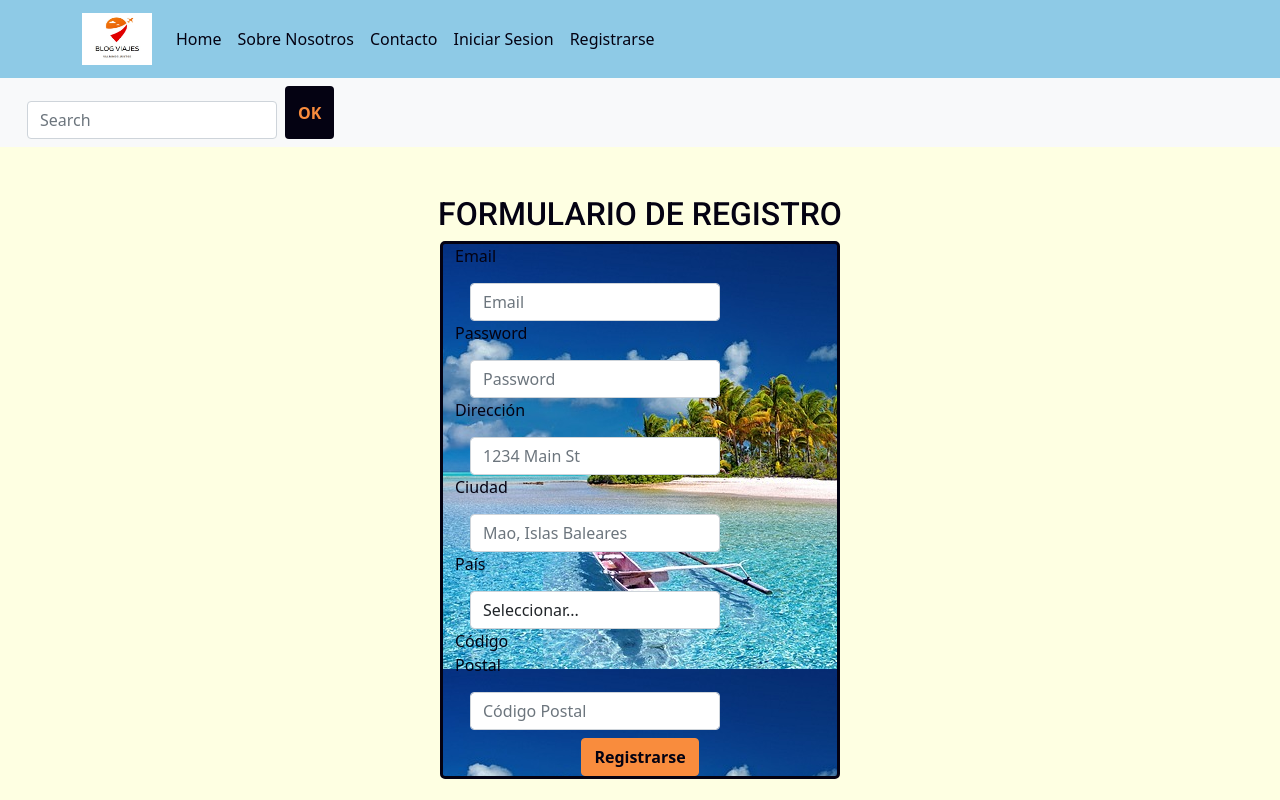
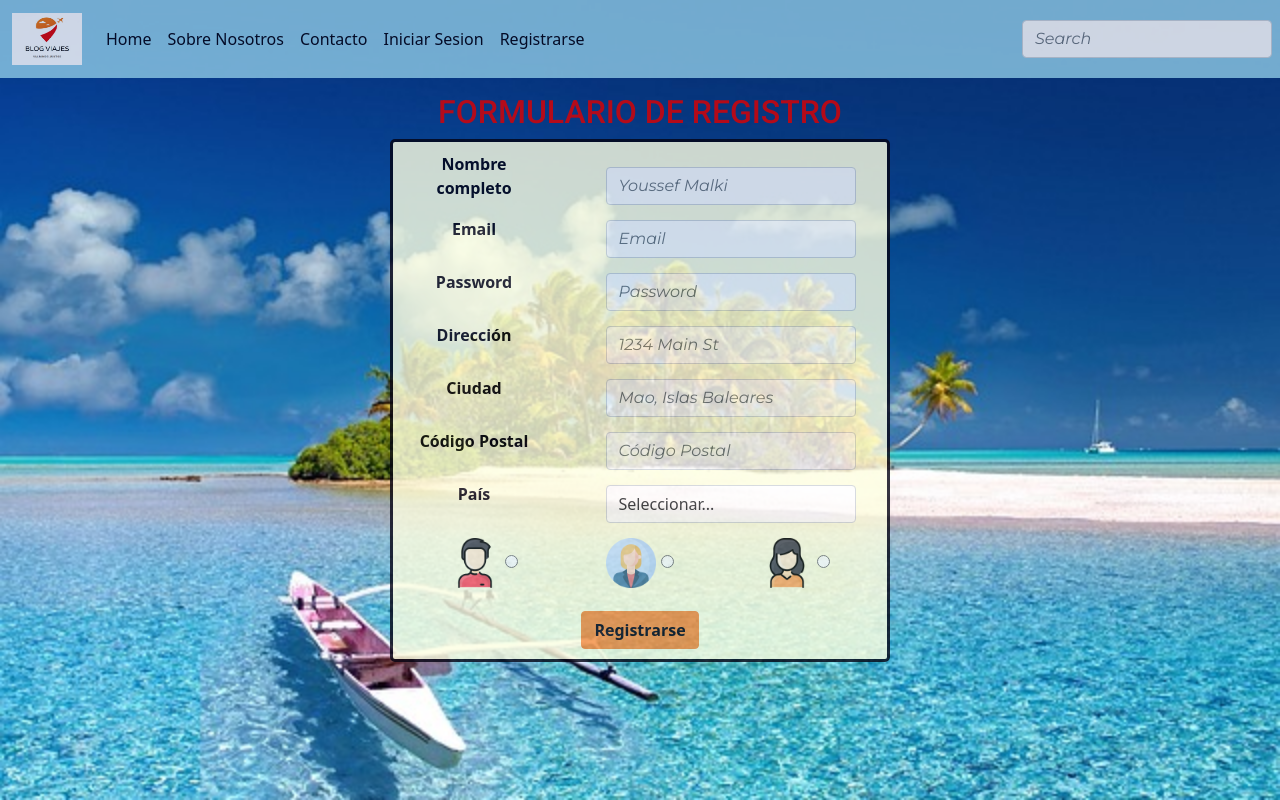
Before and after one commit to malkiyoussefPro/Diw2023-2024, a plain HTML site: page resgistrarse.html in a window 1280 px wide. Drawn offline with nearby package versions, Linux system fonts and the light colour scheme.

Commit message:
autre modification

```diff
--- a/resgistrarse.html
+++ b/resgistrarse.html
@@ -8,6 +8,7 @@
     <link rel="preconnect" href="https://fonts.gstatic.com" crossorigin>
     <link href="https://fonts.googleapis.com/css2?family=Lato&family=Montserrat:ital,wght@0,100;0,200;0,400;0,500;0,600;0,700;0,800;0,900;1,100;1,200;1,300;1,400;1,500;1,600;1,700;1,800;1,900&family=Roboto:ital,wght@0,100;0,500;0,700;0,900;1,100;1,300;1,400;1,500;1,700;1,900&display=swap" rel="stylesheet">
     <link rel="stylesheet" href="style.css">
+    <link rel="stylesheet" href="https://cdn.jsdelivr.net/npm/bootstrap-icons@1.11.1/font/bootstrap-icons.css">
   <title>Registrarse</title>
 </head>
 <body>
@@ -42,57 +43,114 @@
         </ul>
       </div>
     </div>
-  </nav>
-  <nav class="navbar navbar-light bg-light">
-    <div class="container-fluid">
-      <form class="d-flex">
-        <input class="form-control me-2" type="search" placeholder="Search" aria-label="Search">
-        <button class="btn " type="submit" style="color: #f98c3d; background-color: #040212; font-weight: bold;">OK</button>
-      </form>
+    <div>
+       <span>
+       <input class="form-control m-2" type="search" placeholder="Search" aria-label="Search">
+      </span>
     </div>
+
   </nav>
 
-  <div class="container mt-5">
+  <center>
+  <div class="container ">
   <h2 class="h2_registrarse">FORMULARIO DE REGISTRO</h2>
       <form class="myForm">
-      <div class="container">
-        <div class="form-group">
-          <label for="inputEmail4" style="color: #040212">Email</label>
-          <input type="email" class="form-control" id="inputEmail4" placeholder="Email">
+
+          <div class="row ">
+            <div class="col-sm-12 col-md-4 col-lg-4">
+              <label for="inputNombre " id="zoneTexte">Nombre completo</label>
             </div>
-        <div class="form-group">
-          <label for="inputPassword4" style="color: #040212">Password</label>
-          <input type="password" class="form-control" id="inputPassword4" placeholder="Password">
+            <div class="col-sm-12 col-md-8 col-lg-8">
+              <input  type="text" class="form-control" id="inputNombre" placeholder="Youssef Malki" class="inputFormulario">
             </div>
-        <div class="form-group">
-          <label for="inputAddress" style="color: #040212">Dirección</label>
-          <input type="text" class="form-control" id="inputAddress" placeholder="1234 Main St">
           </div>
-        <div class="form-row">
-          <div class="form-group col-md-6">
-            <label for="inputCity" style="color: #040212">Ciudad</label>
-            <input type="text" class="form-control" id="inputCity" placeholder="Mao, Islas Baleares">
+          <div class="row">
+            <div class="col-sm-12 col-md-4 col-lg-4">
+              <label for="inputEmail4" id="zoneTexte">Email</label>
+
             </div>
-          <div class="form-group col-md-4">
-            <label for="inputState" style="color: #040212">País</label>
+            <div class="col-sm-12 col-md-8 col-lg-8">
+              <input type="email" class="form-control" id="inputEmail4" placeholder="Email" class="inputFormulario">
+            </div>
+          </div>
+          <div class="row">
+            <div class="col-sm-12 col-md-4 col-lg-4">
+              <label for="inputPassword4" id="zoneTexte">Password</label>
+
+            </div>
+            <div class="col-sm-12 col-md-8 col-lg-8">
+              <input  type="password" class="form-control" id="inputPassword4" placeholder="Password"class="inputFormulario">
+            </div>
+          </div>
+          <div class="row">
+            <div class="col-sm-12 col-md-4 col-lg-4">
+              <label for="inputAddress" id="zoneTexte">Dirección</label>
+            </div>
+            <div class="col-sm-12 col-md-8 col-lg-8">
+              <input  type="text" class="form-control" id="inputAddress" placeholder="1234 Main St"class="inputFormulario">
+            </div>
+          </div>
+          <div class="row">
+            <div class="col-sm-12 col-md-4 col-lg-4">
+              <label for="inputCity" id="zoneTexte">Ciudad</label>
+            </div>
+            <div class="col-sm-12 col-md-8 col-lg-8">
+              <input type="text" class="form-control" id="inputCity" placeholder="Mao, Islas Baleares" class="inputFormulario">
+            </div>
+          </div>
+          <div class="row">
+            <div class="col-sm-12 col-md-4 col-lg-4">
+              <label for="inputZip" id="zoneTexte">Código Postal</label>
+            </div>
+            <div class="col-sm-12 col-md-8 col-lg-8">
+              <input  type="text" class="form-control" id="inputZip" placeholder="Código Postal" class="inputFormulario">
+            </div>
+          </div>
+
+          <div class="row">
+            <div class="col-sm-12 col-md-4 col-lg-4">
+              <label for="inputState" id="zoneTexte">País</label>
+            </div>
+            <div class="col-sm-12 col-md-8 col-lg-8">
               <select id="inputState" class="form-control">
                 <option selected>Seleccionar...</option>
+                <option>Marruecos</option>
                 <option>España</option>
-              <option>Marruecos</option>
               </select>
             </div>
-          <div class="form-group col-md-2">
-            <label for="inputZip" style="color: #040212">Código Postal</label>
-            <input type="text" class="form-control" id="inputZip" placeholder="Código Postal">
+          </div>
+
+           <div class="avaters">
+            <div class="row ">
+              <div class="col">
+                <img class="av" src="./Imagenes actividad 1/hombre.png" alt="Avatar 1">
+                <input type="radio" name="av" id="avat1">
+              </div>
+
+              <div class="col">
+                <img class="av" src="./Imagenes actividad 1/perfil.png" alt="Avatar 2" >
+                <input type="radio" name="av" id="avat2">
+              </div>
+              <div class="col">
+                <img  class="av" src="./Imagenes actividad 1/mujer.png" alt="Avatar 3">
+                <input type="radio" name="av" id="avat3">
               </div>
             </div>
+           </div>
+
+
+          <div class="row">
+            <div class="col">
               <div style="display: flex; justify-content: center;">
                 <button type="submit" class="btn btn-primary mt-2" style="background-color: #f98c3d; border-color: #f98c3d; color: #040212; font-weight: bold;">Registrarse</button>
               </div>
              </div>
-    </form>
           </div>
 
+      </form>
+
+  </div>
+  </center>
 <script src="https://cdn.jsdelivr.net/npm/bootstrap@5.1.3/dist/js/bootstrap.bundle.min.js" integrity="sha384-ka7Sk0Gln4gmtz2MlQnikT1wXgYsOg+OMhuP+IlRH9sENBO0LRn5q+8nbTov4+1p" crossorigin="anonymous"></script>
 
 </body>
--- a/style.css
+++ b/style.css
@@ -5,8 +5,12 @@
     box-sizing: border-box ;
 }
 body{
-    background-color: #feffe2 !important;
+  background-image:url(Imagenes\ actividad\ 1/registrarse.jpg) ;
+    background-repeat: no-repeat;
+    background-size: cover;
+    opacity: 0.8;
 }
+
 a:hover{
     color: #ee6907 !important;
 
@@ -16,17 +20,39 @@ a:hover{
     box-shadow: 0px 10px 10px   #040212;
   }
 
+
 .myForm{
     border: #040212 3px solid ;
     border-radius: 5px;
-    max-width: 400px;
-    margin: 0 auto;
-    background-image:url(Imagenes\ actividad\ 1/registrarse.jpg) ;
+    max-width: 500px;
+    margin: 5px;
+    padding: 10px;
+    background-color: #feffe2 !important;
+    background-color: rgba(6, 6, 0, 0.5);
   }
+  .row {
+    display: flex;
+    align-items:center;
+  }
+.avaters{
+  margin: 15px;
+  justify-content: space-around;
+}
+.av{
+  width: 50px;
+  height: 50px;
+}
+input, .inputFormulario{
+  font-family: 'Montserrat', sans-serif;
+  font-style: italic;
+  font-size: 18px;
+}
+
   .h2_registrarse{
-    color: #040212;
+    color: #e00000;
     text-align: center;
     font-family: 'Roboto', sans-serif;
+    margin-top: 15px;
   }
   .myFormIniciarSesion{
 
@@ -34,6 +60,11 @@ a:hover{
     border-radius: 5px;
     max-width: 400px;
     margin: 0 auto;
+  }
+  #zoneTexte{
+    margin-bottom: 5px;
+    font-weight: bold;
+    color: #040212;
   }
   .card{
         border: #040212 3px solid ;
```
Lines whose indentation alone changed are shown as unchanged.
